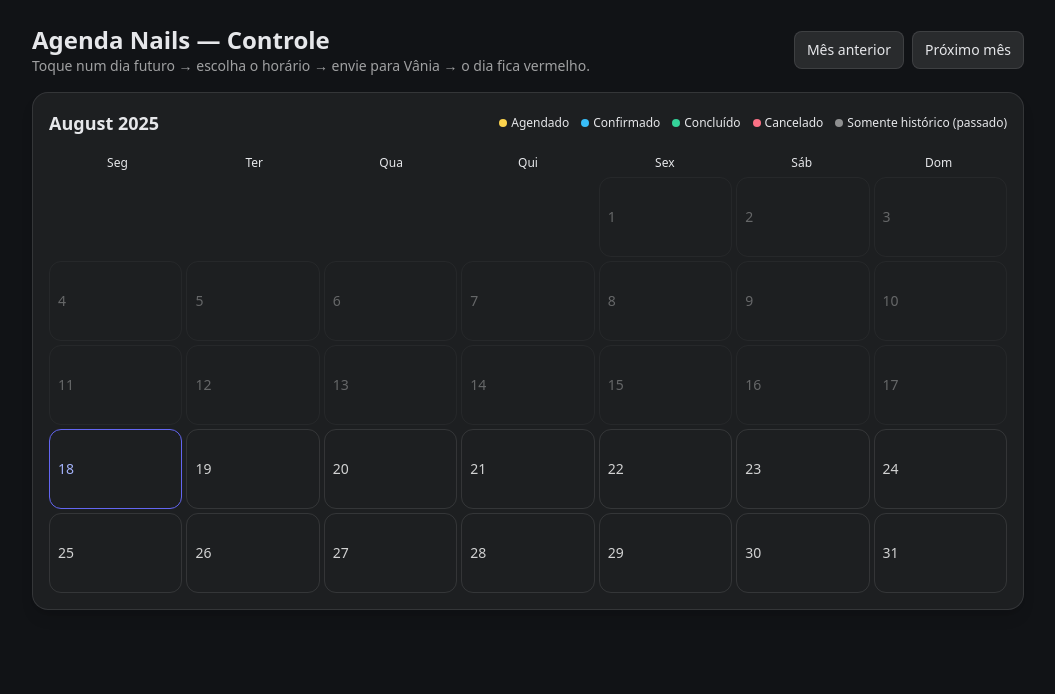
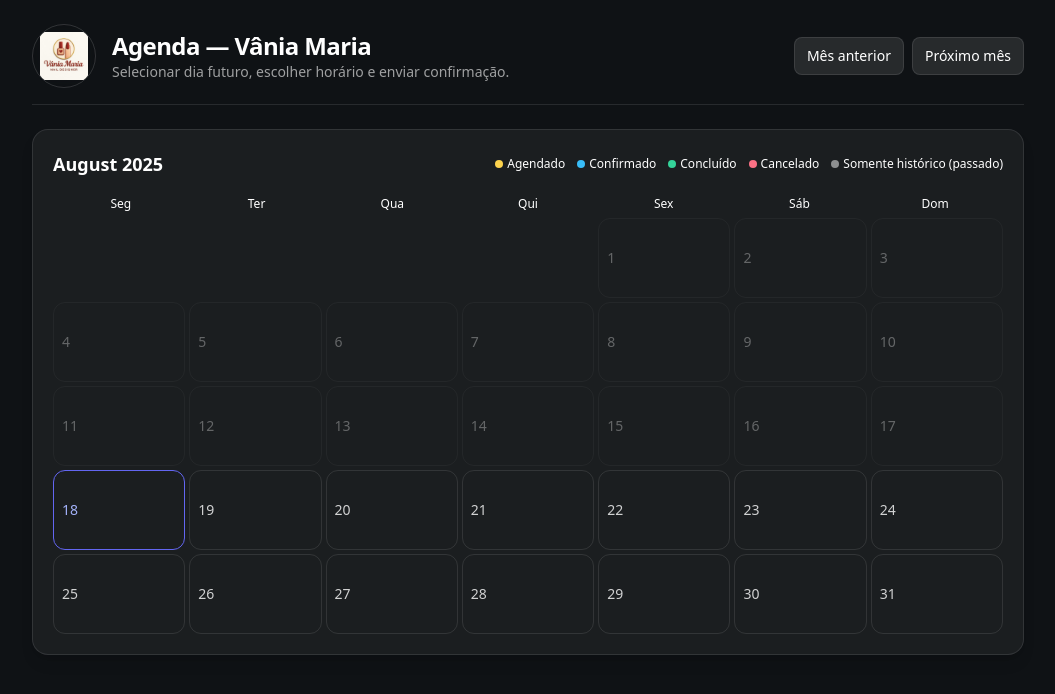
Before and after one commit to walbarellos/nails-designer, a Next.js app: page / in a window 1280 px wide. Shown: the top 694 px of the page, without its empty margins (112-1167 px from the left). Built offline with nearby package versions, Linux system fonts and the light colour scheme.

Commit message:
🟢 update made - minor bugs fixed

```diff
--- a/app/layout.tsx
+++ b/app/layout.tsx
@@ -1,28 +1,86 @@
-import type { Metadata } from 'next'
+import type { Metadata, Viewport } from 'next'
 import Script from 'next/script'
+import { Inter } from 'next/font/google'
 import './globals.css'
 
+const inter = Inter({
+    subsets: ['latin'],
+    display: 'swap',
+    variable: '--font-sans',
+})
+
+export const viewport: Viewport = {
+    width: 'device-width',
+    initialScale: 1,
+    maximumScale: 1,
+    viewportFit: 'cover',
+    themeColor: [
+        { media: '(prefers-color-scheme: dark)', color: '#0f1215' },
+        { media: '(prefers-color-scheme: light)', color: '#ffffff' },
+    ],
+}
+
 export const metadata: Metadata = {
-    title: 'Agenda Nails – Controle Rápido',
-    description: 'Landing simples para controle de agendamentos (30 dias) com WhatsApp.',
+    title: {
+        default: 'Agenda — Vânia Maria',
+            template: '%s · Agenda — Vânia Maria',
+    },
+    description:
+    'Agenda simples e auditável para confirmação de horários (30 dias) com envio por WhatsApp.',
+    applicationName: 'Agenda Vânia Maria',
+    icons: {
+        icon: [
+            { url: '/favicon.ico' },
+            { url: '/icons/icon-192.png', sizes: '192x192', type: 'image/png' },
+            { url: '/icons/icon-512.png', sizes: '512x512', type: 'image/png' },
+        ],
+        apple: [{ url: '/icons/icon-192.png' }],
+    },
+    manifest: '/manifest.webmanifest',
+    themeColor: '#0f1215',
+    openGraph: {
+        title: 'Agenda — Vânia Maria',
+        description:
+        'Confirmação de agendamentos com horário e protocolo. Simples, claro e confiável.',
+        images: [{ url: '/icons/icon-512.png', width: 512, height: 512 }],
+        type: 'website',
+    },
+    twitter: {
+        card: 'summary',
+        title: 'Agenda — Vânia Maria',
+        description:
+        'Confirmação de agendamentos com horário e protocolo. Simples, claro e confiável.',
+        images: ['/icons/icon-512.png'],
+    },
+    robots: { index: true, follow: true },
+    other: {
+        'apple-mobile-web-app-capable': 'yes',
+        'apple-mobile-web-app-status-bar-style': 'black-translucent',
+        'format-detection': 'telephone=no, email=no, address=no',
+    },
 }
 
 export default function RootLayout({ children }: { children: React.ReactNode }) {
     return (
-        <html lang="pt-BR">
-        <head>
-        <link rel="manifest" href="/manifest.webmanifest" />
-        <meta name="theme-color" content="#111316" />
-        </head>
-        <body>
+        <html lang="pt-BR" suppressHydrationWarning>
+        <body
+        className={[
+            inter.variable,
+            'font-sans',
+            'bg-[#0f1215] text-white antialiased',
+            'min-h-screen',
+            'selection:bg-white/10 selection:text-white',
+            'scroll-smooth',
+        ].join(' ')}
+        >
         {children}
-        <Script id="pwa-sw" strategy="afterInteractive">{
-            `if ('serviceWorker' in navigator) {
-                window.addEventListener('load', () => {
-                    navigator.serviceWorker.register('/sw.js').catch(()=>{});
-                });
-            }`
-        }</Script>
+
+        {/* SW para PWA – registra após a interação para não impactar pintura inicial */}
+        <Script id="pwa-sw" strategy="afterInteractive">
+        {`if ('serviceWorker' in navigator) {
+            navigator.serviceWorker.register('/sw.js').catch(()=>{});
+        }`}
+        </Script>
         </body>
         </html>
     )
--- a/app/page.tsx
+++ b/app/page.tsx
@@ -1,260 +1,122 @@
 'use client'
 import { useEffect, useState } from 'react'
 import CalendarMonthly from '@/components/CalendarMonthly'
-
-/**
- * app/page.tsx
- * Fluxo (mobile-first):
- *  1) Tocar num dia futuro (dias passados bloqueados)
- *  2) Digitar WhatsApp da cliente + ESCOLHER HORA (validada conforme regras de funcionamento)
- *  3) Ver/Copiar PROTOCOLO
- *  4) "Enviar para Vânia" → WhatsApp abre com data+hora+fone+protocolo
- *  5) Dia fica vermelho (persistência robusta)
- *
- * Persistimos:
- *  - Dias marcados (Set<yyyy-mm-dd>)  => localStorage
- *  - Último mês visto (ano/mês)       => localStorage (para reabrir no mesmo mês)
- *  - Protocolos por (day|telefone)    => localStorage
- */
+import HeroLogo from '@/components/HeroLogo'
 
 const MARK_KEY   = 'nails.v1.markedDays'
 const LAST_KEY   = 'nails.v1.lastView'
 const PROTO_KEY  = 'nails.v1.protocols'
-const VANIA_PHONE = '+556884257558' // <<< Número da Vânia em E.164 (Acre)
+const VANIA_PHONE = '+556884257558' // Vânia
 
 type LastView = { year: number; month: number }
 
-// ---------- utils de data/telefone ----------
-function startOfToday() {
-  const d = new Date()
-  d.setHours(0, 0, 0, 0)
-  return d
-}
-function startOfDay(d: Date) {
-  const x = new Date(d)
-  x.setHours(0,0,0,0)
-  return x
-}
-function yyyymmdd(d: Date) {
-  const y = d.getFullYear()
-  const m = String(d.getMonth() + 1).padStart(2, '0')
-  const day = String(d.getDate()).padStart(2, '0')
-  return `${y}-${m}-${day}`
-}
-function ptDate(d: Date) {
-  return d.toLocaleDateString('pt-BR', { day: '2-digit', month: '2-digit', year: 'numeric' })
-}
-function ptTime(hhmm: string) {
-  // hh:mm -> HH:mm pt-BR
-  const [h,m] = hhmm.split(':').map(Number)
-  const d = new Date()
-  d.setHours(h, m, 0, 0)
-  return d.toLocaleTimeString('pt-BR', { hour: '2-digit', minute: '2-digit' })
-}
-function digitsOnly(s: string){ return (s||'').replace(/\D+/g,'') }
-function toE164OrDigits(input: string): string {
-  const raw = (input || '').trim()
-  if (!raw) return ''
-    if (/^\+?[1-9]\d{7,14}$/.test(raw)) return raw.startsWith('+') ? raw : ('+' + raw)
-      const digits = digitsOnly(raw)
-      if (digits.length >= 10 && digits.length <= 13) return '+55' + digits.replace(/^0+/, '')
-        return digits
-}
-
-// ---------- regras de funcionamento por dia da semana ----------
-function isHourAllowed(date: Date, hhmm: string) {
-  const [h, m] = hhmm.split(':').map(Number)
-  const w = date.getDay() // 0=Dom..6=Sáb
-  const hm = h*60 + m
-  if (w >= 1 && w <= 5) return hm >= 18*60          // Seg–Sex ≥ 18:00
-    if (w === 6)           return hm >= 13*60         // Sábado ≥ 13:00
-      return hm >= 8*60 && hm <= 20*60                  // Domingo 08:00–20:00
-}
+// ---------- utils ----------
+function startOfToday(){ const d=new Date(); d.setHours(0,0,0,0); return d }
+function startOfDay(d:Date){ const x=new Date(d); x.setHours(0,0,0,0); return x }
+function yyyymmdd(d:Date){ const y=d.getFullYear(); const m=String(d.getMonth()+1).padStart(2,'0'); const day=String(d.getDate()).padStart(2,'0'); return `${y}-${m}-${day}` }
+function ptDate(d:Date){ return d.toLocaleDateString('pt-BR',{day:'2-digit',month:'2-digit',year:'numeric'}) }
+function ptTime(hhmm:string){ const [h,m]=hhmm.split(':').map(Number); const d=new Date(); d.setHours(h,m,0,0); return d.toLocaleTimeString('pt-BR',{hour:'2-digit',minute:'2-digit'}) }
+function digitsOnly(s:string){ return (s||'').replace(/\D+/g,'') }
+function toE164OrDigits(input:string){ const raw=(input||'').trim(); if(!raw) return ''; if(/^\+?[1-9]\d{7,14}$/.test(raw)) return raw.startsWith('+')?raw:('+'+raw); const d=digitsOnly(raw); if(d.length>=10&&d.length<=13) return '+55'+d.replace(/^0+/,''); return d }
+function isHourAllowed(date:Date, hhmm:string){ const [h,m]=hhmm.split(':').map(Number); const w=date.getDay(); const hm=h*60+m; if(w>=1&&w<=5) return hm>=18*60; if(w===6) return hm>=13*60; return hm>=8*60&&hm<=20*60 }
 
 // ---------- protocolo ----------
-type ProtoMap = Record<string,string> // chave: `${day}|${digits}` -> protocolo
-function loadProtoMap(): ProtoMap {
-  try { return JSON.parse(localStorage.getItem(PROTO_KEY) || '{}') as ProtoMap } catch { return {} }
-}
-function saveProtoMap(m: ProtoMap){ try { localStorage.setItem(PROTO_KEY, JSON.stringify(m)) } catch {} }
-function computeProtocol(day: string, clientPhone: string): string {
-  // PROTO: yymmdd-últ4-LL
-  const d = day.replaceAll('-','').slice(2) // yymmdd
-  const last4 = digitsOnly(clientPhone).slice(-4) || '0000'
-  const seed = (day + '|' + clientPhone).split('').reduce((a,c)=> (a*31 + c.charCodeAt(0)) >>> 0, 7)
-  const A = String.fromCharCode(65 + (seed % 26))
-  const B = String.fromCharCode(65 + ((seed>>5) % 26))
-  return `${d}-${last4}-${A}${B}`
-}
-function getOrCreateProtocol(day: string, clientPhone: string): string {
-  const key = `${day}|${digitsOnly(clientPhone)}`
-  const map = loadProtoMap()
-  if (map[key]) return map[key]
-    const proto = computeProtocol(day, clientPhone)
-    map[key] = proto
-    saveProtoMap(map)
-    return proto
-}
+type ProtoMap = Record<string,string>
+function loadProtoMap():ProtoMap{ try{ return JSON.parse(localStorage.getItem(PROTO_KEY)||'{}') }catch{ return {} } }
+function saveProtoMap(m:ProtoMap){ try{ localStorage.setItem(PROTO_KEY, JSON.stringify(m)) }catch{} }
+function computeProtocol(day:string, phone:string){ const d=day.replaceAll('-','').slice(2); const last4=digitsOnly(phone).slice(-4)||'0000'; const seed=(day+'|'+phone).split('').reduce((a,c)=>(a*31+c.charCodeAt(0))>>>0,7); const A=String.fromCharCode(65+(seed%26)); const B=String.fromCharCode(65+((seed>>5)%26)); return `${d}-${last4}-${A}${B}` }
+function getOrCreateProtocol(day:string, phone:string){ const key=`${day}|${digitsOnly(phone)}`; const map=loadProtoMap(); if(map[key]) return map[key]; const p=computeProtocol(day,phone); map[key]=p; saveProtoMap(map); return p }
 
-// ---------- helpers de persistência de marcações ----------
-function loadMarked(): Set<string> {
-  try {
-    const raw = localStorage.getItem(MARK_KEY)
-    return raw ? new Set(JSON.parse(raw) as string[]) : new Set()
-  } catch { return new Set() }
-}
-function saveMarked(set: Set<string>) {
-  try { localStorage.setItem(MARK_KEY, JSON.stringify(Array.from(set))) } catch {}
-}
-function loadLastView(): LastView | null {
-  try { return JSON.parse(localStorage.getItem(LAST_KEY) || 'null') as LastView | null } catch { return null }
-}
-function saveLastView(v: LastView) {
-  try { localStorage.setItem(LAST_KEY, JSON.stringify(v)) } catch {}
-}
+// ---------- persistência ----------
+function loadMarked():Set<string>{ try{ const raw=localStorage.getItem(MARK_KEY); return raw? new Set(JSON.parse(raw)): new Set() }catch{ return new Set() } }
+function saveMarked(set:Set<string>){ try{ localStorage.setItem(MARK_KEY, JSON.stringify(Array.from(set))) }catch{} }
+function loadLastView():LastView|null{ try{ return JSON.parse(localStorage.getItem(LAST_KEY)||'null') }catch{ return null } }
+function saveLastView(v:LastView){ try{ localStorage.setItem(LAST_KEY, JSON.stringify(v)) }catch{} }
 
 // ---------- página ----------
-export default function Page() {
-  const now = new Date()
-  const remembered = loadLastView()
-  const initialYear  = remembered?.year  ?? now.getFullYear()
-  const initialMonth = remembered?.month ?? now.getMonth()
+export default function Page(){
+  const now=new Date()
+  const remembered=loadLastView()
+  const [year,setYear]=useState(remembered?.year??now.getFullYear())
+  const [month,setMonth]=useState(remembered?.month??now.getMonth())
+  const [markedDays,setMarkedDays]=useState<Set<string>>(()=>loadMarked())
+  const [selectedDay,setSelectedDay]=useState<Date|null>(null)
+  const [open,setOpen]=useState(false)
 
-  const [year, setYear]   = useState(initialYear)
-  const [month, setMonth] = useState(initialMonth)
-  const [selectedDay, setSelectedDay] = useState<Date | null>(null)
+  useEffect(()=>{ saveLastView({year,month}) },[year,month])
 
-  const [markedDays, setMarkedDays] = useState<Set<string>>(new Set())
-  const [openWhats, setOpenWhats]   = useState(false)
-
-  // carregar marcações na montagem
-  useEffect(() => { setMarkedDays(loadMarked()) }, [])
-
-  // persistir última visualização quando month/year mudarem
-  useEffect(() => { saveLastView({ year, month }) }, [year, month])
-
-  function onPrevMonth() {
-    const d = new Date(year, month - 1, 1)
-    setYear(d.getFullYear()); setMonth(d.getMonth()); setSelectedDay(null)
-  }
-  function onNextMonth() {
-    const d = new Date(year, month + 1, 1)
-    setYear(d.getFullYear()); setMonth(d.getMonth()); setSelectedDay(null)
-  }
-  function onSelectDay(d: Date | null) {
-    if (!d) return
-      if (startOfDay(d).getTime() < startOfToday().getTime()) return // segurança extra
-        setSelectedDay(d)
-        setOpenWhats(true)
-  }
-  function markDayImmediately(date: Date) {
-    const key = yyyymmdd(date)
-    setMarkedDays(prev => {
-      const next = new Set(prev); next.add(key)
-      saveMarked(next) // salva imediatamente para não perder ao recarregar
-      return next
-    })
-  }
+  function onPrevMonth(){ const d=new Date(year,month-1,1); setYear(d.getFullYear()); setMonth(d.getMonth()); setSelectedDay(null) }
+  function onNextMonth(){ const d=new Date(year,month+1,1); setYear(d.getFullYear()); setMonth(d.getMonth()); setSelectedDay(null) }
+  function onSelectDay(d:Date|null){ if(!d) return; if(startOfDay(d)<startOfToday()) return; setSelectedDay(d); setOpen(true) }
+  function markDay(date:Date){ const key=yyyymmdd(date); setMarkedDays(prev=>{ const next=new Set(prev); next.add(key); saveMarked(next); return next }) }
 
   return (
-    <main className="container-max py-6">
-    <header className="mb-4 flex items-center justify-between gap-3">
-    <div>
-    <h1 className="text-2xl font-semibold">Agenda Nails — Controle</h1>
-    <p className="text-white/60 text-sm">
-    Toque num dia futuro → escolha o horário → envie para Vânia → o dia fica vermelho.
-    </p>
+    <main className="container-max py-6 space-y-6">
+    {/* === ÚNICO HEADER === */}
+    <header className="border-b border-white/10 pb-4">
+    <div className="flex items-center gap-4">
+    <HeroLogo />
+    <div className="min-w-0">
+    <h1 className="text-xl sm:text-2xl font-semibold tracking-tight">Agenda — Vânia Maria</h1>
+    <p className="text-sm text-white/60">Selecionar dia futuro, escolher horário e enviar confirmação.</p>
     </div>
-    <div className="flex items-center gap-2">
+    <div className="ml-auto flex items-center gap-2">
     <button className="btn" onClick={onPrevMonth}>Mês anterior</button>
     <button className="btn" onClick={onNextMonth}>Próximo mês</button>
     </div>
+    </div>
     </header>
 
-    <section className="card p-3 sm:p-4">
+    {/* === ÚNICO CALENDÁRIO === */}
+    <section className="card p-4 sm:p-5">
     <CalendarMonthly
     year={year}
     month={month}
     appointments={[]}
     onSelectDay={onSelectDay}
     markedDays={markedDays}
-    minDate={startOfToday()}   // BLOQUEIA DIAS PASSADOS
+    minDate={startOfToday()}
     />
     </section>
 
-    <QuickForVaniaDialog
-    open={openWhats}
-    onClose={(sent) => {
-      setOpenWhats(false)
-      if (sent && selectedDay) markDayImmediately(selectedDay)
-    }}
+    <QuickDialog
+    open={open}
     date={selectedDay}
-    vaniaPhone={VANIA_PHONE}
+    onClose={(sent)=>{ setOpen(false); if(sent&&selectedDay) markDay(selectedDay) }}
     />
     </main>
   )
 }
 
-/**
- * Diálogo: telefone da cliente + HORA + PROTOCOLO + botão único "Enviar para Vânia".
- * Valida hora conforme regras:
- *   - Seg–Sex: >=18:00
- *   - Sábado:  >=13:00
- *   - Domingo: 08:00–20:00
- */
-function QuickForVaniaDialog({
-  open, onClose, date, vaniaPhone
-}: {
-  open: boolean
-  onClose: (sent: boolean) => void
-  date: Date | null
-  vaniaPhone: string
-}) {
-  const [clientPhone, setClientPhone] = useState('')
-  const [time, setTime]               = useState('') // 'HH:MM'
-  const [proto, setProto]             = useState<string>('')
+// ---------- diálogo ----------
+function QuickDialog({
+  open, onClose, date
+}:{
+  open:boolean; onClose:(sent:boolean)=>void; date:Date|null
+}){
+  const [clientPhone,setClientPhone]=useState('')
+  const [time,setTime]=useState('')
+  const [proto,setProto]=useState<string>('')
 
-  useEffect(() => {
-    if (open) { setClientPhone(''); setTime(''); setProto('') }
-  }, [open])
+  useEffect(()=>{ if(open){ setClientPhone(''); setTime(''); setProto('') } },[open])
+  if(!open||!date) return null
 
-  if (!open || !date) return null
+    const dayStr=yyyymmdd(date); const dLabel=ptDate(date)
+    const updatePhone=(v:string)=>{ setClientPhone(v); const d=digitsOnly(v); setProto(d.length>=8?getOrCreateProtocol(dayStr,v):'') }
 
-    const dayStr = yyyymmdd(date)
-    const dLabel = ptDate(date)
-
-    const updatePhone = (v: string) => {
-      setClientPhone(v)
-      const digits = digitsOnly(v)
-      if (digits.length >= 8) setProto(getOrCreateProtocol(dayStr, v))
-        else setProto('')
-    }
-
-    const sendToVania = async () => {
-      const e164 = toE164OrDigits(vaniaPhone)
-      if (!e164) return alert('Configure o número da Vânia (formato +5568...)')
-        if (!clientPhone.trim()) return alert('Informe o WhatsApp da cliente.')
-          if (!time) return alert('Escolha o horário.')
-
-            // valida janela de atendimento
-            if (!isHourAllowed(date, time)) {
-              return alert('Horário fora do atendimento: Seg–Sex ≥ 18:00 · Sáb ≥ 13:00 · Dom 08:00–20:00.')
-            }
-
+    const send=async()=>{
+      if(!clientPhone.trim()) return alert('Informe o WhatsApp da cliente.')
+        if(!time) return alert('Escolha o horário.')
+          if(!isHourAllowed(date,time)) return alert('Horário fora do atendimento: Seg–Sex ≥18:00 · Sáb ≥13:00 · Dom 08:00–20:00.')
             const protocol = proto || getOrCreateProtocol(dayStr, clientPhone)
             const msg =
             `Agendamento confirmado para ${dLabel} às ${ptTime(time)}.%0A` +
             `Cliente: ${clientPhone}.%0A` +
             `PROTOCOLO: ${protocol}.%0A` +
             `Se precisar ajustar, combine com a cliente. 💅`
-
-            window.open(
-              `https://wa.me/${encodeURIComponent(e164.replace('+',''))}?text=${msg}`,
-                        '_blank'
-            )
-
-            try { await navigator.clipboard.writeText(protocol) } catch {}
-
+            const e164 = toE164OrDigits(VANIA_PHONE)
+            window.open(`https://wa.me/${encodeURIComponent(e164.replace('+',''))}?text=${msg}`,'_blank')
+            try{ await navigator.clipboard.writeText(protocol) }catch{}
             onClose(true)
     }
 
@@ -263,36 +125,21 @@ function QuickForVaniaDialog({
       <div className="card w-full max-w-md p-4 sm:p-5">
       <header className="mb-3 flex items-center justify-between">
       <h3 className="text-lg font-semibold">Confirmar e enviar</h3>
-      <button className="btn" onClick={() => onClose(false)} aria-label="Fechar">Fechar</button>
+      <button className="btn" onClick={()=>onClose(false)} aria-label="Fechar">Fechar</button>
       </header>
 
-      <p className="text-sm text-white/80 mb-3">
-      Dia selecionado: <strong>{dLabel}</strong>
-      </p>
+      <p className="text-sm text-white/80 mb-3">Dia selecionado: <strong>{dLabel}</strong></p>
 
       <label className="label" htmlFor="cli">WhatsApp da cliente</label>
       <input
-      id="cli"
-      className="input mb-3 text-base"
-      inputMode="tel"
-      pattern="[0-9()+\\-\\s]+"
-      placeholder="(DD) 9XXXX-XXXX ou +55..."
-      value={clientPhone}
-      onChange={e => updatePhone(e.target.value)}
-      autoFocus
+      id="cli" className="input mb-3 text-base" inputMode="tel"
+      placeholder="(DD) 9XXXX-XXXX ou +55..." value={clientPhone}
+      onChange={e=>updatePhone(e.target.value)} autoFocus
       />
 
       <label className="label" htmlFor="hhmm">Horário</label>
-      <input
-      id="hhmm"
-      type="time"
-      className="input mb-2 text-base"
-      value={time}
-      onChange={e => setTime(e.target.value)}
-      />
-      <p className="text-xs text-white/60 mb-3">
-      Atendimento: Seg–Sex Apartir das ≥ 18:00 · Sáb ≥ 13:00 · Dom 08:00–20:00.
-      </p>
+      <input id="hhmm" type="time" className="input mb-2 text-base" value={time} onChange={e=>setTime(e.target.value)} />
+      <p className="text-xs text-white/60 mb-3">Seg–Sex ≥18:00 · Sáb ≥13:00 · Dom 08:00–20:00.</p>
 
       {proto && (
         <div className="mb-3 flex items-center justify-between rounded-xl border border-white/10 bg-white/5 p-2">
@@ -300,25 +147,15 @@ function QuickForVaniaDialog({
         <div className="text-white/60">Protocolo</div>
         <div className="font-semibold tracking-wider">{proto}</div>
         </div>
-        <button
-        className="btn"
-        onClick={async ()=>{ try { await navigator.clipboard.writeText(proto) } catch {} }}
-        >
+        <button className="btn" onClick={async()=>{ try{ await navigator.clipboard.writeText(proto) }catch{} }}>
         Copiar
         </button>
         </div>
       )}
 
-      <button
-      className="btn btn-primary w-full py-3 text-base"
-      onClick={sendToVania}
-      >
+      <button className="btn btn-primary w-full py-3 text-base" onClick={send}>
       Enviar para Vânia
       </button>
-
-      <p className="text-xs text-white/60 mt-3">
-      O protocolo é enviado à Vânia. Dia ficará marcado em vermelho.
-      </p>
       </div>
       </dialog>
     )
--- /dev/null
+++ b/components/HeroLogo.tsx
@@ -0,0 +1,32 @@
+'use client'
+import Image from 'next/image'
+
+/**
+ * components/HeroLogo.tsx
+ * Logo pequeno, neutro e sem blend. Mostra um “selo” limpo.
+ * Se tiver versão transparente, use /icons/logo.webp. Se não, mantém Banner.jpg.
+ */
+export default function HeroLogo() {
+  return (
+    <div
+    className="
+    flex-shrink-0
+    size-14 sm:size-16
+    rounded-full border border-white/15
+    bg-white/3 backdrop-blur
+    grid place-items-center
+    overflow-hidden
+    "
+    aria-label="Marca"
+    >
+    <Image
+    src="/icons/Banner.jpg"           // troque para /icons/logo.webp se tiver fundo transparente
+    alt="Vânia Maria — Nail Designer"
+    width={128}
+    height={128}
+    priority
+    className="w-10 sm:w-12 h-auto select-none pointer-events-none"
+    />
+    </div>
+  )
+}
--- /dev/null
+++ b/layout.tsx
@@ -0,0 +1,3 @@
+<body className="bg-[#0f1215] text-white antialiased">
+{children}
+</body>
```
Also changed, not shown: public/icons/logo.png (added).
